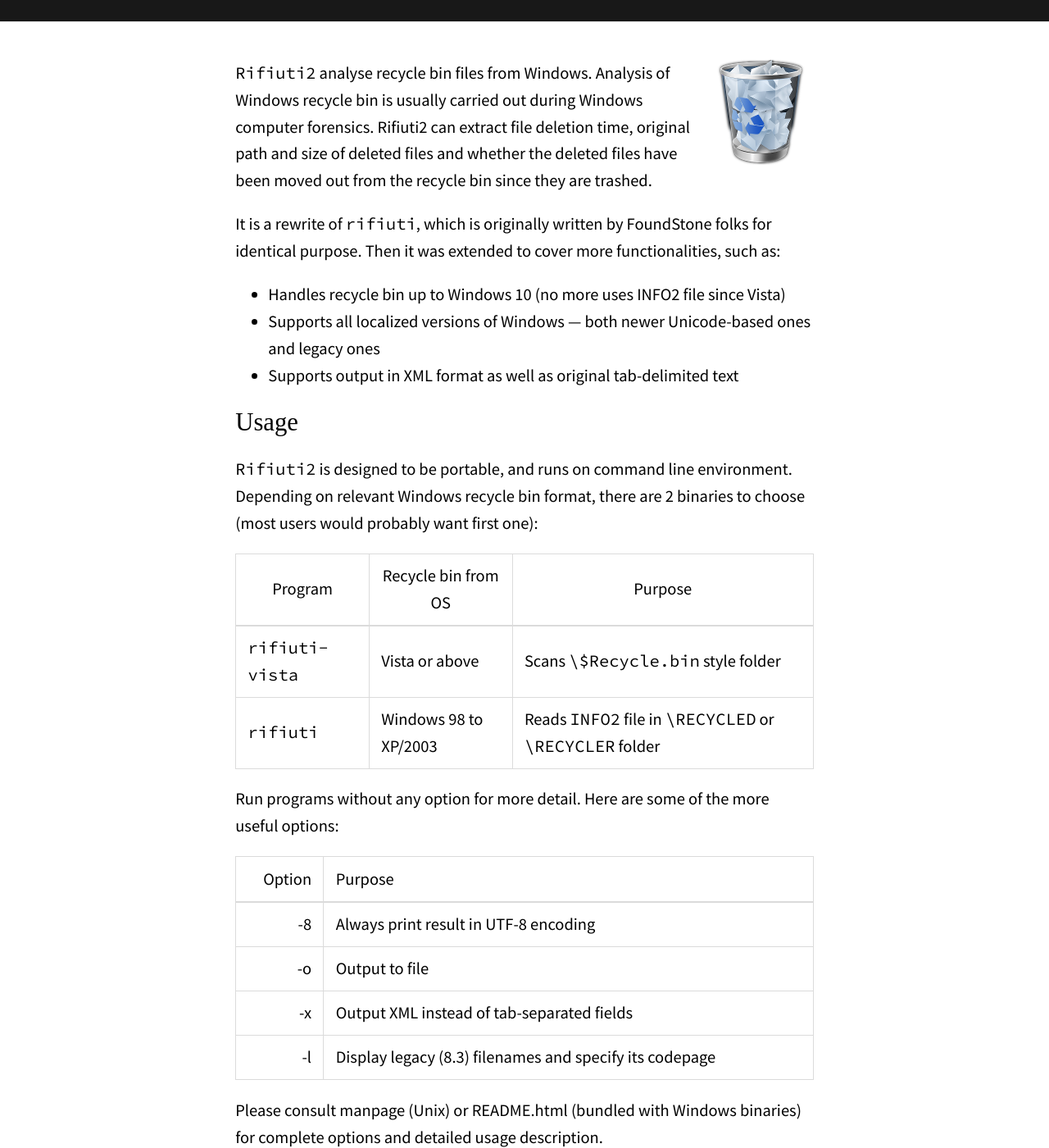
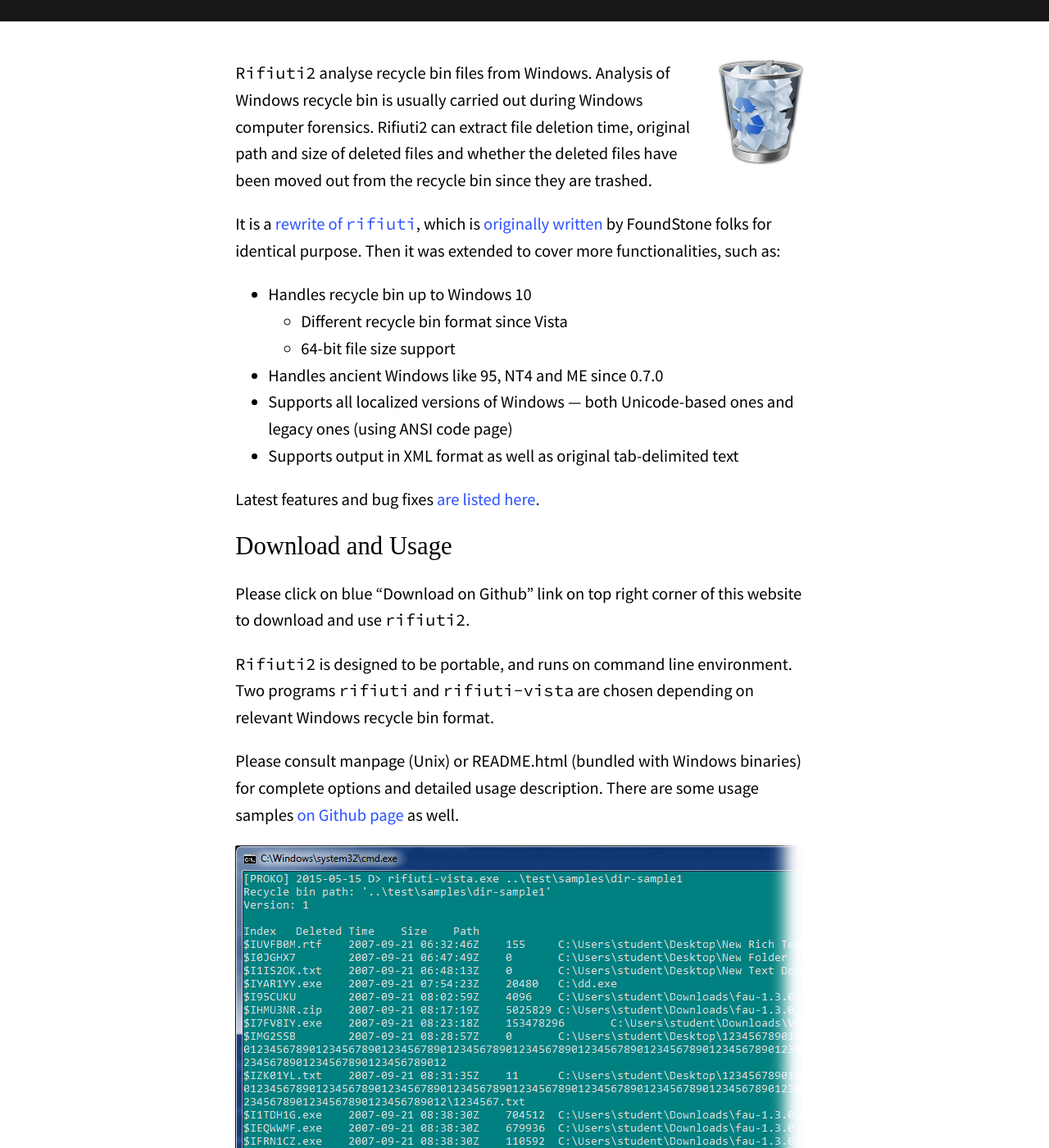
Before and after one commit to abelcheung/rifiuti2, a Jekyll site: the page built from index.md, in a window 1280 px wide and 1400 px high, scrolled down 203 px. Shown: the whole window at 82% size. Built offline with Jekyll 4.4.1, drawn with Linux system fonts in a browser that asks for light colours; nearby versions of some CDN libraries; some web fonts are replaced; some of the changed text lies outside the part shown.

```diff
--- a/index.md
+++ b/index.md
@@ -9,49 +9,38 @@ forensics. Rifiuti2 can extract file deletion time, original
 path and size of deleted files and whether the deleted files have
 been moved out from the recycle bin since they are trashed.
 
-It is a rewrite of `rifiuti`, which is originally written by FoundStone
-folks for identical purpose. Then it was extended to cover more
-functionalities, such as:
+It is a [rewrite of `rifiuti`][1], which is [originally written][2]
+by FoundStone folks for identical purpose. Then it was extended to
+cover more functionalities, such as:
 
-* Handles recycle bin up to Windows 10 (no more uses INFO2 file since Vista)
-* Supports all localized versions of Windows &mdash;
-both newer Unicode-based ones and legacy ones
+* Handles recycle bin up to Windows 10
+  * Different recycle bin format since Vista
+  * 64-bit file size support
+* Handles ancient Windows like 95, NT4 and ME since 0.7.0
+* Supports all localized versions of Windows &mdash; both Unicode-based
+  ones and legacy ones (using ANSI code page)
 * Supports output in XML format as well as original tab-delimited text
 
-[1]: https://web.archive.org/web/20101121070625/http://www.foundstone.com/us/resources/proddesc/rifiuti.htm
+Latest features and bug fixes [are listed here][3].
 
-# Usage
+[1]: history.html
+[2]: https://web.archive.org/web/20101121070625/http://www.foundstone.com/us/resources/proddesc/rifiuti.htm
+[3]: {{ site.repo_url }}/blob/master/NEWS.md
+
+# Download and Usage
+
+Please click on blue "Download on Github" link on top right corner of this
+website to download and use `rifiuti2`.
 
 `Rifiuti2` is designed to be portable, and runs on command line environment.
-Depending on relevant Windows recycle bin format,
-there are 2 binaries to choose (most users would probably want first one):
-
-Program | Recycle bin from OS | Purpose
---------|---------------------|--------
-`rifiuti-vista`|Vista or above|Scans `\$Recycle.bin` style folder
-`rifiuti`  |Windows 98 to XP/2003|Reads `INFO2` file in `\RECYCLED` or `\RECYCLER` folder
-
-Run programs without any option for more detail. Here are some of the
-more useful options:
-
- Option | Purpose
--------:|:--------
--8      | Always print result in UTF-8 encoding
--o      | Output to file
--x      | Output XML instead of tab-separated fields
--l      | Display legacy (8.3) filenames and specify its codepage
+Two programs `rifiuti` and `rifiuti-vista` are chosen depending on relevant
+Windows recycle bin format.
 
 Please consult manpage (Unix) or README.html (bundled with Windows binaries)
-for complete options and detailed usage description.
+for complete options and detailed usage description. There are some
+usage samples [on Github page][3] as well.
 
-# Examples
-
-* <dl><dt><code>rifiuti-vista.exe -x -z -o result.xml \case\S-1-2-3\</code></dt>
-  <dd>Scan for index files under <code>\case\S-1-2-3\</code>, adjust all deletion
-  time for local time zone, and write XML output to result.xml</dd></dl>
-* <dl><dt><code>rifiuti -l CP932 -8 INFO2</code></dt>
-  <dd>Assume INFO2 file is generated from Japanese Windows, and display
-  result on console in UTF-8 encoding</dd></dl>
+[4]: {{ site.repo_url }}
 
 ![Tab-separated list sample]({{ site.baseurl }}/images/screenshot-tsv.png)
 
```
Also changed, not shown: _posts/2015-05-28-version-0-6-1-released.md (added, +40 -0 lines).
